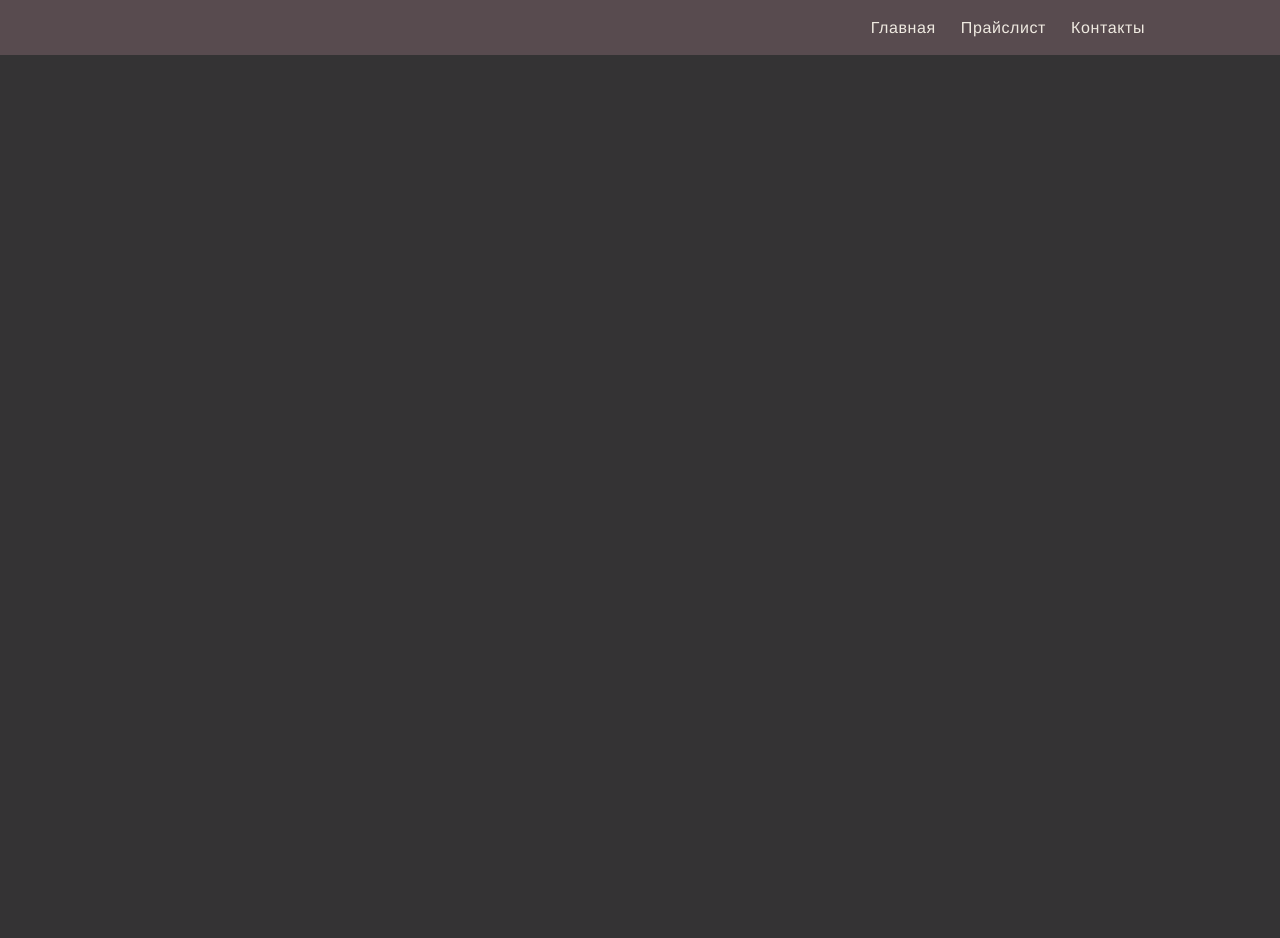
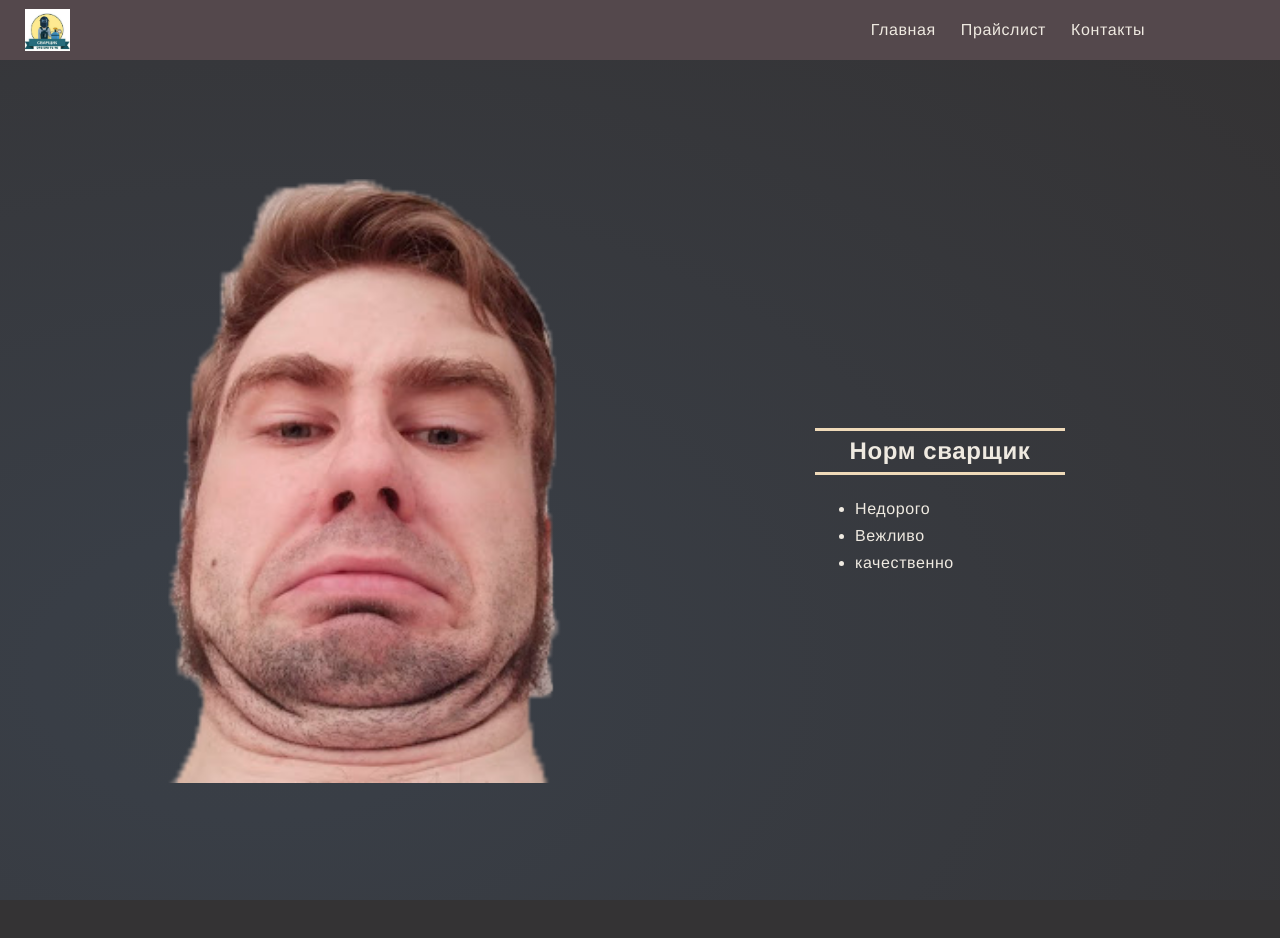
Before and after one commit to Andronomewalka/weld, a plain HTML site: page index.html in a window 1280 px wide. Shown: the top 938 px of the page. After the commit the page ends 900 px from the top, so only its background shows below. Drawn offline with nearby package versions, Linux system fonts and the light colour scheme.

Commit message:
welcome screen create

```diff
--- /dev/null
+++ b/css/header.css
@@ -0,0 +1,54 @@
+#header-holder {
+    position: fixed;
+    display: flex;
+    flex-wrap: nowrap;
+    align-items: center;
+    padding: 0 25px;
+    height: 60px;
+    width: 100%;
+    background: rgba(88, 75, 79, 0.9);
+}
+
+#logo {
+    flex-basis: 50px;
+    flex-shrink: 0;
+    height: 70%;
+    background: url(../img/logo.jpg) no-repeat;
+    background-size: 90% auto;
+}
+
+#navigation-container {
+    flex-basis: 100%;
+    text-align: right;
+}
+
+#navigation {
+    padding-right: 100px;
+}
+
+.navigation-anchor {
+    width: 50px;
+    height: 100%;
+    margin: 0 10px;
+    text-decoration: none;
+    color: #efeae1;
+    transition: 0.2s;
+}
+
+.navigation-anchor:hover {
+    color: #3b9b6d;
+    transition: 0.2s;
+}
+
+@media (max-width:501px) {
+    #logo {
+        flex-basis: 0;
+        visibility: hidden;
+    }
+    #navigation-container {
+        text-align: center;
+    }
+    #navigation {
+        padding: 0;
+    }
+}
--- a/css/index-style.css
+++ b/css/index-style.css
@@ -13,50 +13,74 @@ body {
     color: #efeae1;
 }
 
-#header-holder {
-    position: fixed;
+.wrapper {
+    padding: 100px 10% 0;
+    min-height: 100%;
+    background-image: radial-gradient(ellipse at 20% 75%, #3a3f45, #393e46 15%, #343233);
+    margin: 0 auto;
+    overflow: hidden;
+}
+
+#welcome-screen-grid {
     display: flex;
     align-items: center;
-    padding: 0 25px;
-    height: 55px;
-    width: 100%;
-    background: #584b4f;
+    align-content: center;
+    justify-content: center;
+    flex-wrap: wrap;
+    height: 100vh;
 }
 
-#logo {
-    flex: 1;
-    height: 90%;
-    background: url(../img/logo.jpg) no-repeat cover;
+.welcome-text-holder {
+    flex-basis: 250px;
+    flex-shrink: 1;
+    text-align: justify;
 }
 
-#navigation-container {
-    flex: 7;
-    text-align: right;
+.headline {
+    text-align: center;
+    border-top: 3px solid #efdab9;
+    border-bottom: 3px solid #efdab9;
 }
 
-#navigation {
-    padding-right: 100px;
+.welcome-pic-container {
+    flex-basis: 600px;
+    flex-shrink: 0.2;
+    align-self: stretch;
+    margin-bottom: 30px;
 }
 
-.button {
-    width: 50px;
-    height: 100%;
-    margin: 0 10px;
-    vertical-align: middle;
-    text-decoration: none;
-    color: #efeae1;
-    transition: 0.2s;
+.welcome-pic {
+    width: 130%;
+    margin-left: -250px;
 }
 
-.button:hover {
-    color: #3b9b6d;
-    transition: 0.2s;
+
+/* .welcome-pic-container {
+    flex-basis: 600px;
+    align-self: stretch;
+    flex-shrink: 1;
+    margin-bottom: 30px;
+    position: relative
 }
 
-.wrapper {
-    min-height: 100%;
+.welcome-pic {
+    width: 130%;
+    position: absolute;
+    top: 0;
+    right: 50px;
+} */
+
+@media (max-width:1079px) {
+    .welcome-pic-container {
+        flex-basis: 500px;
+        align-self: stretch;
+        margin-bottom: 30px;
+    }
+    .welcome-pic {
+        width: 100%;
+        margin-left: 0;
+    }
+    .wrapper {
+        padding-top: 50px;
+    }
 }
-
-#welcome-screen {
-    height: 200vh;
-}
--- a/index.html
+++ b/index.html
@@ -4,7 +4,7 @@
 <head>
     <meta charset="UTF-8">
     <meta name="viewport" content="width=device-width, initial-scale=1.0">
-    <link href="css/normalize.css" rel="stylesheet">
+    <link href="css/header.css" rel="stylesheet">
     <link href="css/index-style.css" rel="stylesheet">
     <title>Сварка</title>
 </head>
@@ -14,15 +14,25 @@
         <div id="logo"></div>
         <div id="navigation-container">
             <nav id="navigation">
-                <a href="index.html#welcome-section" class="button"> Главная </a>
-                <a href="index.html#welcome-section" class="button"> Прайслист </a>
-                <a href="index.html#welcome-section" class="button"> Контакты </a>
+                <a href="index.html#welcome-section" class="navigation-anchor"> Главная </a>
+                <a href="index.html#welcome-section" class="navigation-anchor"> Прайслист </a>
+                <a href="index.html#welcome-section" class="navigation-anchor"> Контакты </a>
             </nav>
         </div>
     </header>
     <div class="wrapper">
-        <section id="welcome-screen">
-
+        <section id="welcome-screen-grid">
+            <div class="welcome-pic-container">
+                <img class="welcome-pic" src="img/welcome-pic.png"></img>
+            </div>
+            <div class="welcome-text-holder">
+                <h2 class="headline"> Норм сварщик </h2>
+                <ul>
+                    <li> Недорого </li>
+                    <li> Вежливо </li>
+                    <li> качественно </li>
+                </ul>
+            </div>
         </section>
     </div>
 </body>
```
Also changed, not shown: img/welcome-pic.jpg (added), img/welcome-pic.png (added).
